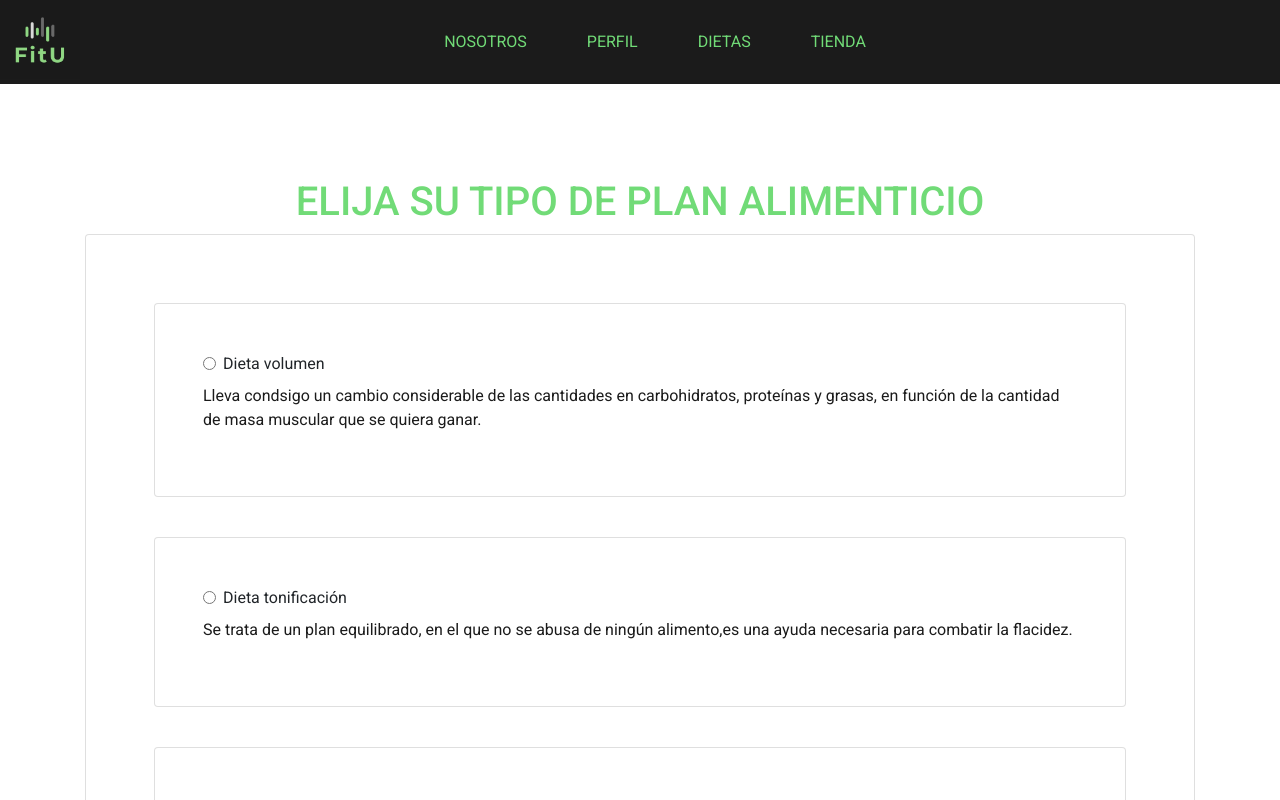
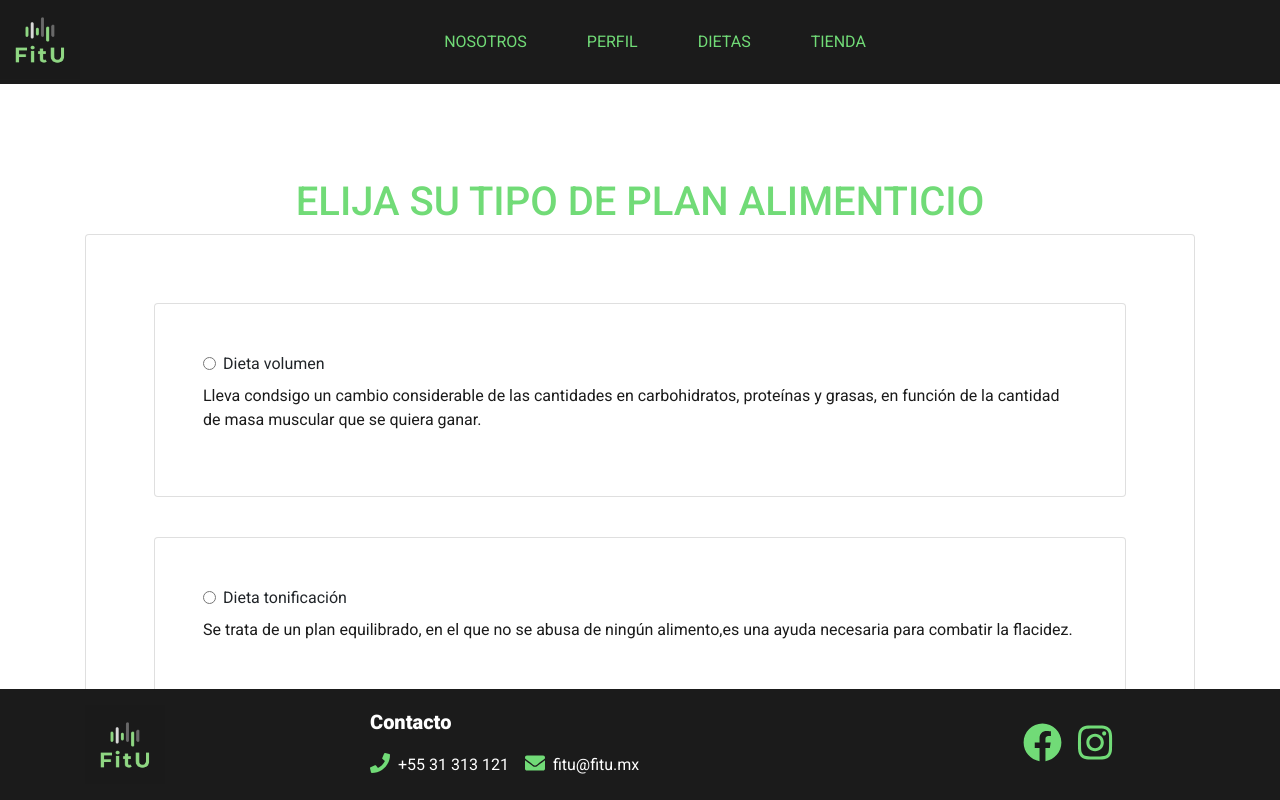
Before and after one commit to exeibier/adelgazapp, a React (Create React App) app: page /preferences in a window 1280 px wide. Shown: the top 800 px of the page. Built offline with nearby package versions, Linux system fonts and the light colour scheme; the HTML template or start-up script is replaced by a standard one.

Commit message:
minor fix in footer

```diff
--- a/src/App.js
+++ b/src/App.js
@@ -98,9 +98,8 @@ class App extends Component{
             <Route exact path='/preferences'>
               <TestPreferences/>
             </Route>
-            <Footer/>
           </Switch>
-
+          <Footer/>
         </div>
       </Router>
 
--- a/src/components/Footer/index.js
+++ b/src/components/Footer/index.js
@@ -7,7 +7,7 @@ import './Footer.css'
 
 function Footer (){
     return(
-        <footer className='footer py-2 mb-5'>
+        <footer className='footer py-2'>
             <div className='container'>
                 <div className='row'>
                     <div className='col-3 col-md-s3 image d-flex align-items-center'>
```
